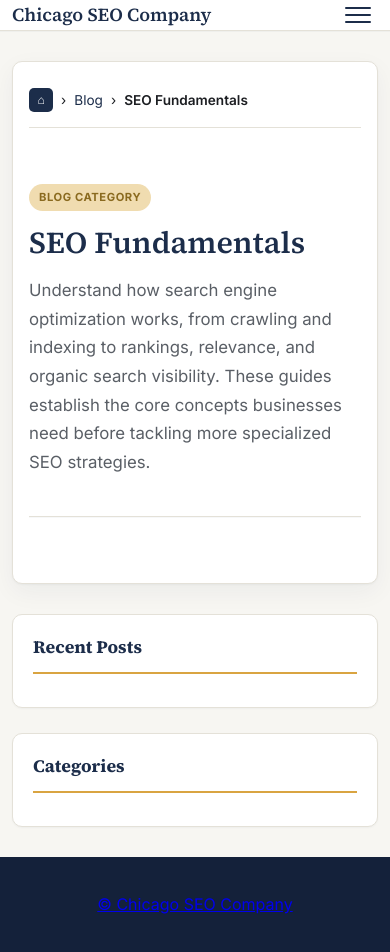
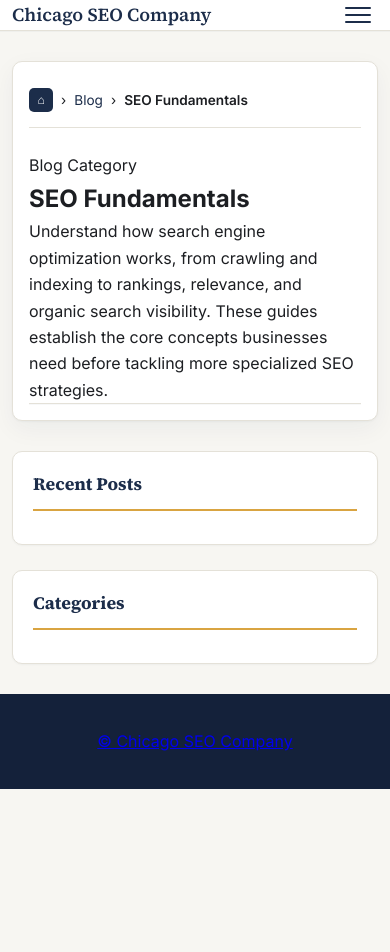
Before and after one commit to purevoice/services, a plain HTML site: page blog/category/seo-fundamentals/index.html in a window 390 px wide. After the commit the page ends 844 px from the top, so only its background shows below. Drawn offline with Linux system fonts and the light colour scheme; no server answers.

Commit message:
Add files via upload

```diff
--- a/blog/blog.css
+++ b/blog/blog.css
@@ -502,79 +502,6 @@
 
 
 /* =========================
-   CATEGORY PAGES
-========================= */
-
-.category-page {
-    padding-bottom: 50px;
-}
-
-.category-header {
-    max-width: 850px;
-    padding: 45px 0 30px;
-}
-
-.category-label {
-    display: inline-block;
-    font-size: 0.7rem;
-    font-weight: 700;
-    text-transform: uppercase;
-    letter-spacing: 0.05em;
-    color: #8a6a1f;
-    background: var(--gold-soft);
-    padding: 4px 10px;
-    border-radius: 999px;
-    margin-bottom: 14px;
-}
-
-.category-header h1 {
-    font-family: "Source Serif 4", serif;
-    font-size: 2.8rem;
-    font-weight: 600;
-    color: var(--navy);
-    line-height: 1.2;
-    margin-bottom: 15px;
-}
-
-.category-description {
-    color: var(--ink-soft);
-    font-size: 1.05rem;
-    line-height: 1.7;
-    margin-bottom: 15px;
-}
-
-.category-post-count {
-    display: block;
-    font-size: 0.8rem;
-    color: #9a9689;
-}
-
-.category-post-list {
-    display: grid;
-    gap: 20px;
-    position: static;
-}
-
-.category-post-list .blog-post-card {
-    position: relative;
-    display: flex;
-    flex-direction: column;
-}
-
-.category-post-list .blog-post-description {
-    position: static;
-    display: block;
-}
-
-.category-post-list .blog-post-title,
-.category-post-list .blog-post-date,
-.category-post-list .blog-post-description,
-.category-post-list .blog-post-read-more {
-    position: static;
-}
-
-
-/* =========================
    BLOG INDEX
 ========================= */
 
@@ -764,25 +691,6 @@
 
 }
 
-@media (max-width: 768px) {
-
-    .category-header {
-        padding: 30px 0 25px;
-    }
-
-    .category-header h1 {
-        font-size: 2.2rem;
-    }
-
-}
-
-@media (max-width: 400px) {
-
-    .category-header h1 {
-        font-size: 1.9rem;
-    }
-
-}
 
 @media (max-width: 400px) {
 
```
